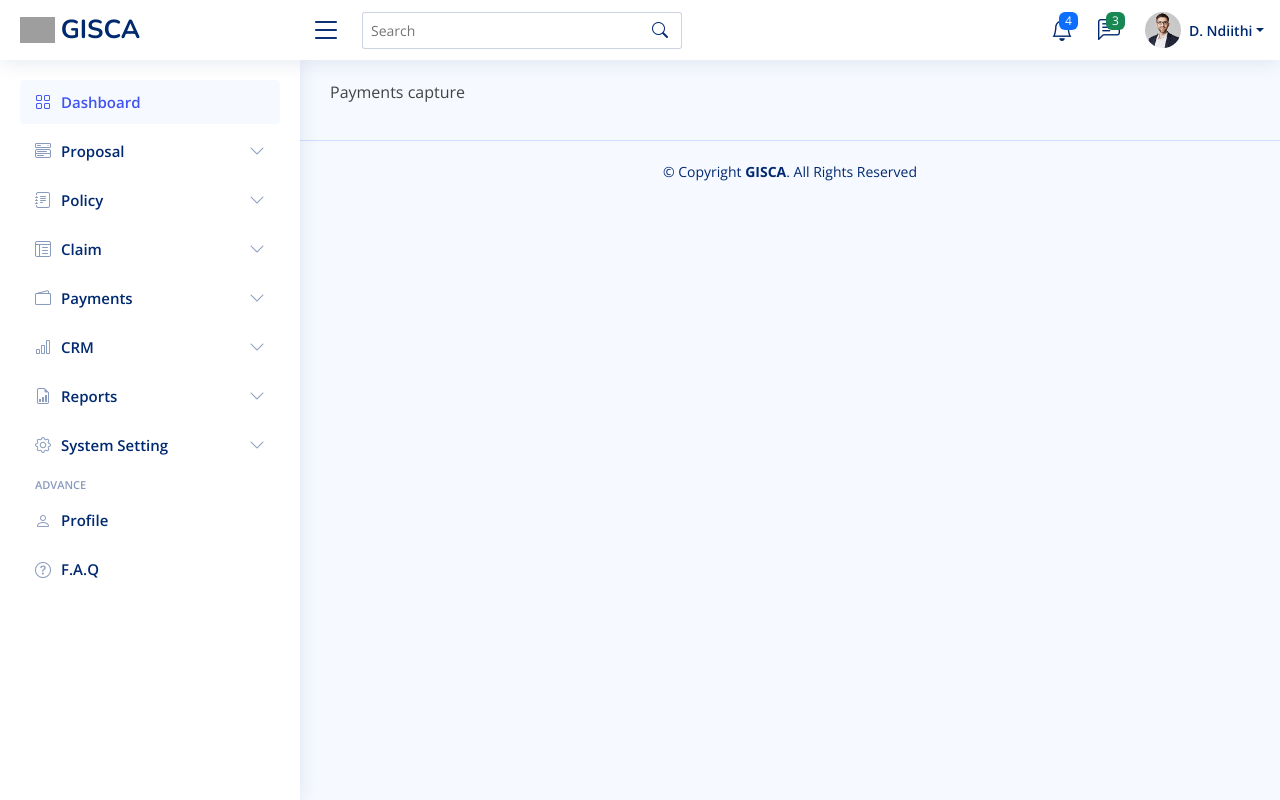
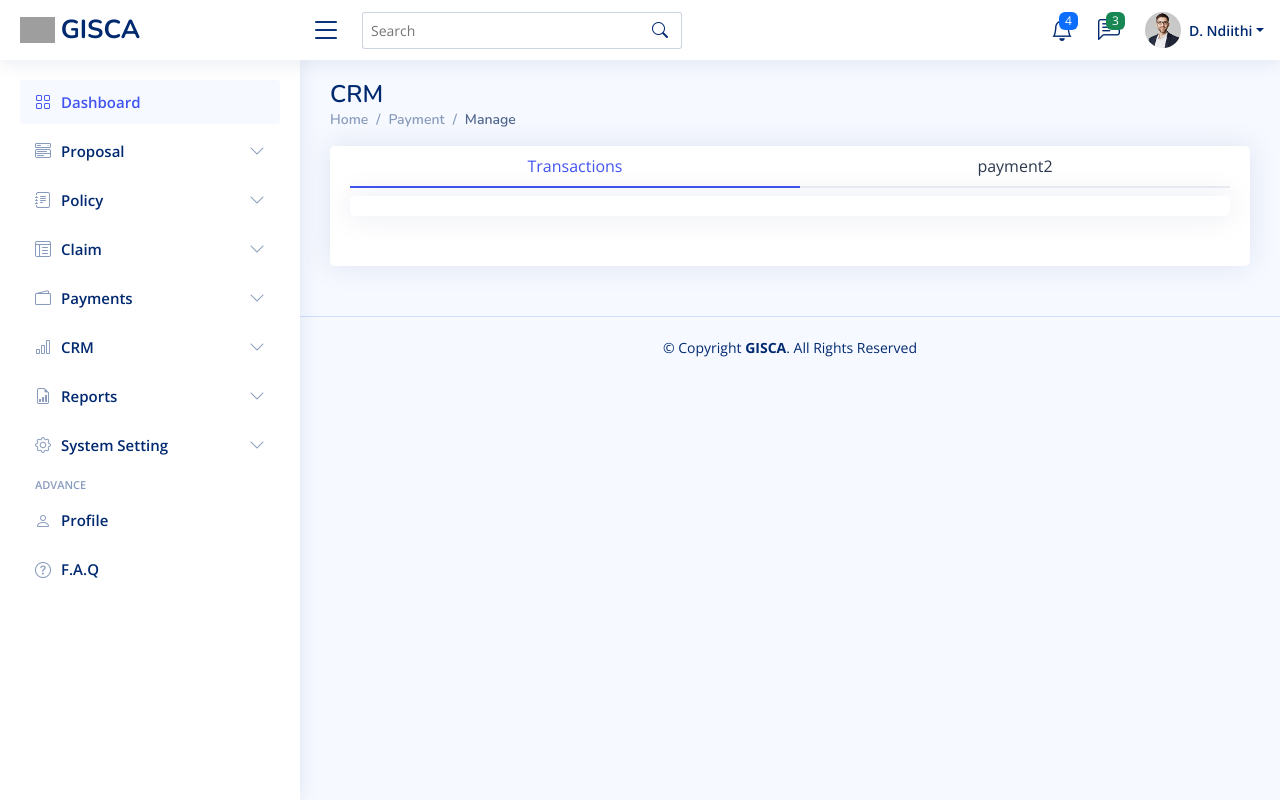
Before and after one commit to General-Insurance-Soft/tchalla, a Next.js app: page /page/payment/manage in a window 1280 px wide. Built offline with nearby package versions, Linux system fonts and the light colour scheme; grey boxes are pictures that could not be loaded.

Commit message:
add payment page

```diff
--- a/app/page/payment/manage/page.js
+++ b/app/page/payment/manage/page.js
@@ -1,3 +1,58 @@
 export default function Page() {
-    return <p>Payments capture</p>;
+    return (
+        <>
+
+            <div className="pagetitle">
+                <h1>CRM</h1>
+                <nav>
+                    <ol className="breadcrumb">
+                        <li className="breadcrumb-item"><a href="index.html">Home</a></li>
+                        <li className="breadcrumb-item"><a href="index.html">Payment</a></li>
+                        <li className="breadcrumb-item active">Manage</li>
+                    </ol>
+                </nav>
+            </div>
+
+            <div className="card">
+                <div className="card-body">
+
+                    <ul className="nav nav-tabs nav-tabs-bordered d-flex" id="borderedTabJustified" role="tablist">
+                        <li className="nav-item flex-fill" role="presentation">
+                            <button className="nav-link w-100 active" id="home-tab" data-bs-toggle="tab" data-bs-target="#bordered-justified-payment" type="button" role="tab" aria-controls="payment" aria-selected="true">Transactions</button>
+                        </li>
+                        <li className="nav-item flex-fill" role="presentation">
+                            <button className="nav-link w-100" id="schedule-tab" data-bs-toggle="tab" data-bs-target="#bordered-justified-schedule" type="button" role="tab" aria-controls="payment2" aria-selected="false">payment2</button>
+                        </li>
+
+                    </ul>
+
+                    <div className="tab-content pt-2" id="borderedTabJustifiedContent">
+
+                        <div className="tab-pane fade show active" id="bordered-justified-payment" role="tabpanel" aria-labelledby="payment-tab">
+                            {/* payment list */}
+
+                            <div className="card">
+                                <div className="card-body">
+                                    {/* <h5 className="card-title">Capture policy Details</h5> */}
+
+
+                                </div>
+                            </div>
+                        </div>
+
+                        <div className="tab-pane fade" id="bordered-justified-payment2" role="tabpanel" aria-labelledby="payment-tab">
+                            <div className="card">
+                                <div className="card-body">
+                                </div>
+                            </div>
+
+                        </div>
+
+                    </div>
+                </div>
+            </div>
+
+        </>
+
+    );
 }
```
